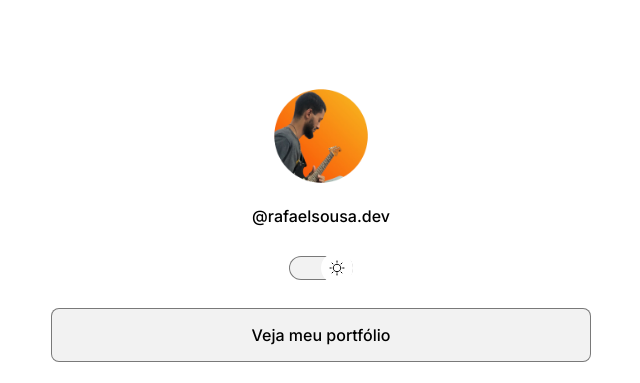
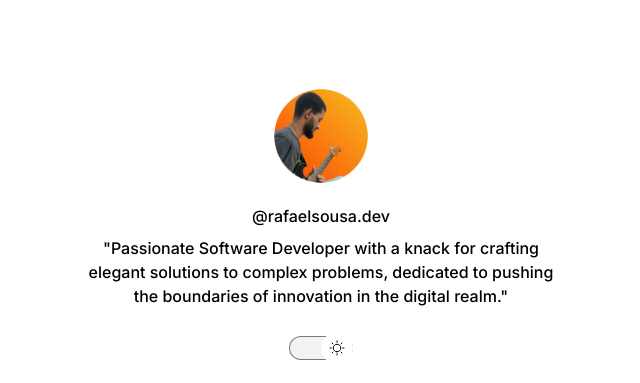
Before and after one commit to rafaelsousapereira/devlinks, a plain HTML site: page index.html in a window 1280 px wide. Shown: the top 383 px of the page, without its empty margins (319-959 px from the left). Drawn offline with nearby package versions, Linux system fonts and the light colour scheme.

Commit message:
add biography

```diff
--- a/index.html
+++ b/index.html
@@ -18,6 +18,8 @@
       <img src="./assets/avatar.png"
         alt="Foto de Rafael Sousa tocando guitarra, usando camisa cinza, barba e fundo laranja" />
       <p>@rafaelsousa.dev</p>
+      <p>"Passionate Software Developer with a knack for crafting elegant solutions to complex problems, dedicated to pushing the
+      boundaries of innovation in the digital realm."</p>
     </div>
 
     <div id="switch" onclick="toggleMode()">
```
